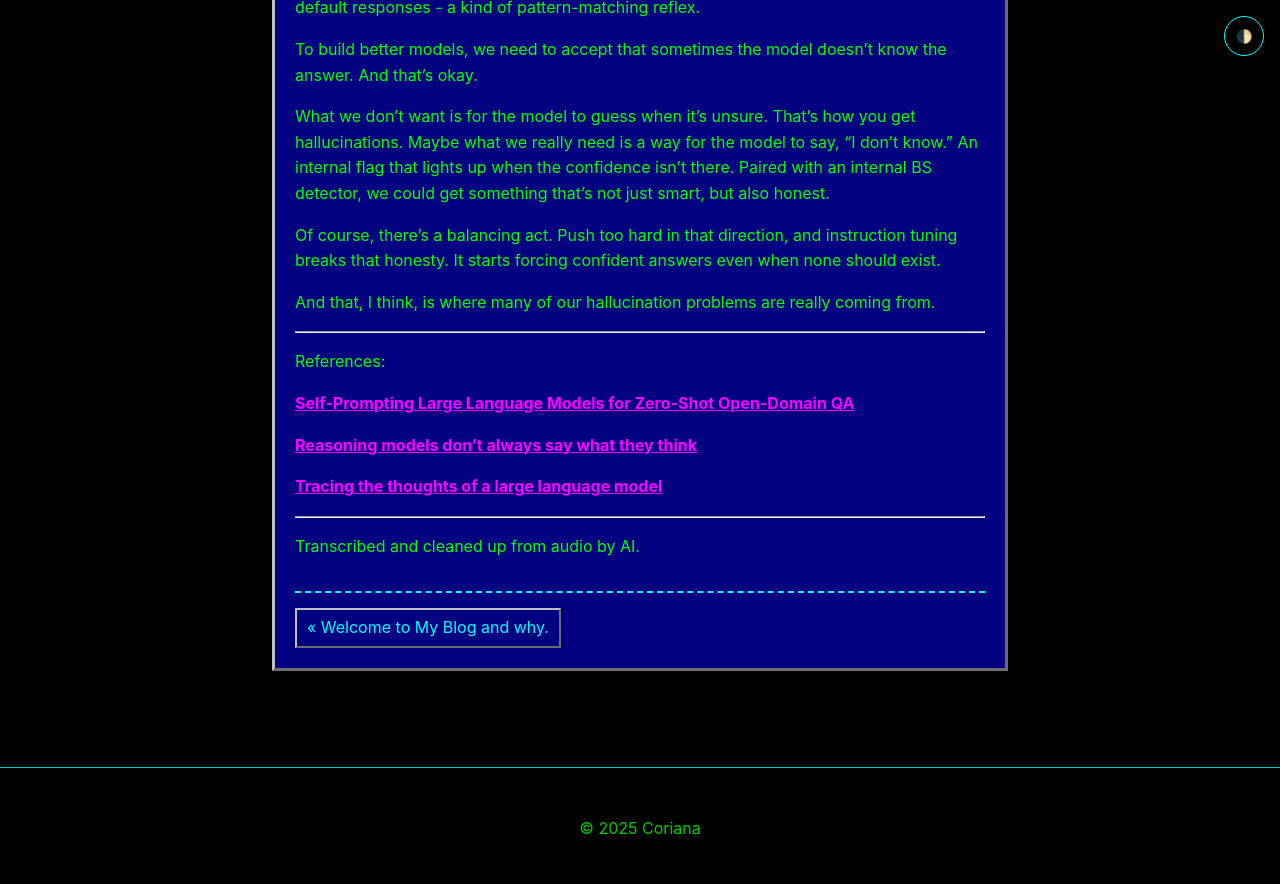
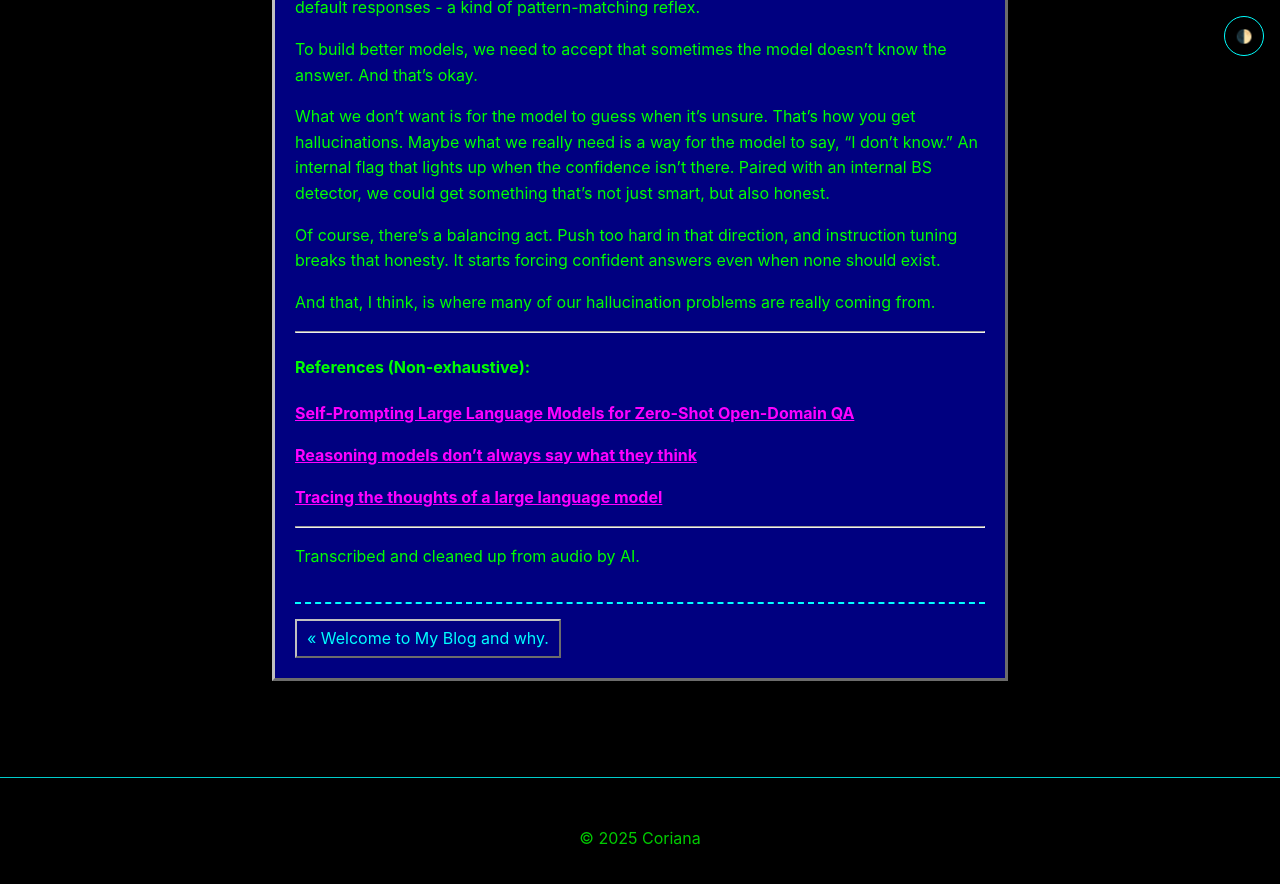
Before and after one commit to Coriana/blog, a Jekyll site: the page built from _posts/2025-04-14-llm-hallucinations.md, in a window 1280 px wide and 900 px high, scrolled down 1375 px. Shown: the top 884 px of the window. Built offline with Jekyll 4.4.1, drawn with Linux system fonts in a browser that asks for light colours.

Commit message:
formatting

```diff
--- a/_posts/2025-04-14-llm-hallucinations.md
+++ b/_posts/2025-04-14-llm-hallucinations.md
@@ -33,7 +33,7 @@ And that, I think, is where many of our hallucination problems are really coming
 
 ---
 
-References:
+#### References (Non-exhaustive):
 
 [Self-Prompting Large Language Models for Zero-Shot Open-Domain QA](https://arxiv.org/abs/2212.08635)
 
```
